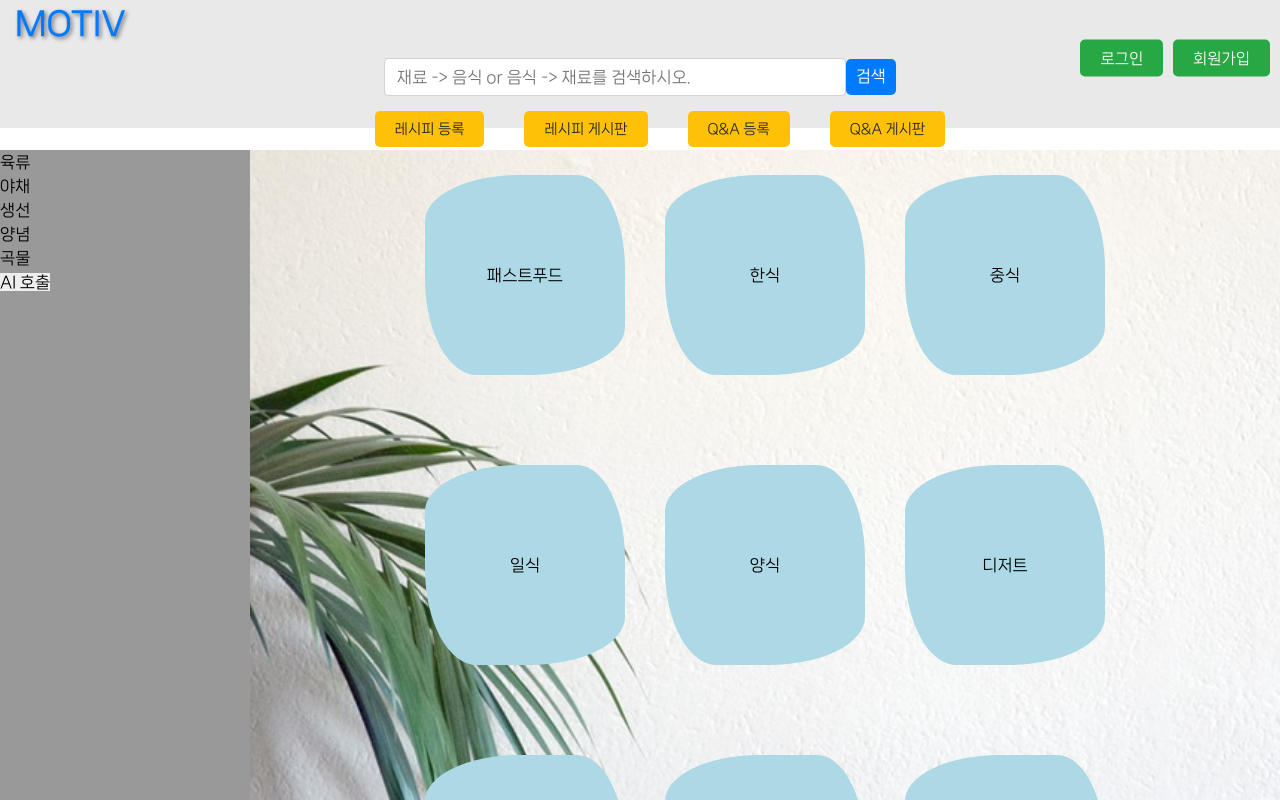
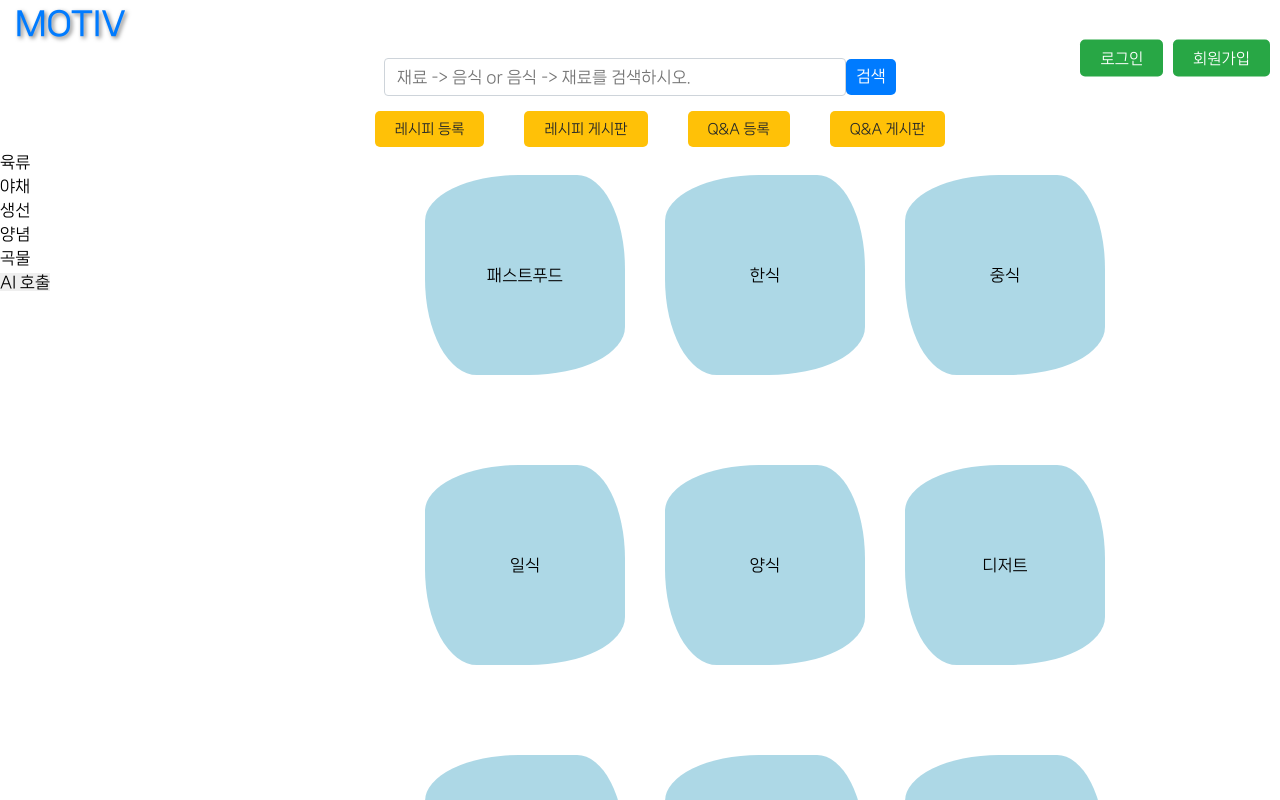
Before and after one commit to sleepyMS/Ai-Smart-Cook, a React (Create React App) app: page / in a window 1280 px wide. Shown: the top 800 px of the page. Built offline with nearby package versions, Linux system fonts and the light colour scheme.

Commit message:
배경 삭제

```diff
--- a/src/assets/scss/setting/_vars.scss
+++ b/src/assets/scss/setting/_vars.scss
@@ -10,7 +10,7 @@
   --black500: #000;
 
   --white: #fff;
-  --white100: #fff;
+  --white100: #c41d1d;
   --white200: #fff;
   --white300: #fff;
   --white400: #fff;
--- a/src/components/Header/Header.css
+++ b/src/components/Header/Header.css
@@ -125,5 +125,5 @@
   width: 100%;
   height: 16%;
   z-index: 9000;
-  background-color: #e9e9e9;
+  /* background-color: #e9e9e9; */
 }
--- a/src/components/Nav/Nav.css
+++ b/src/components/Nav/Nav.css
@@ -4,6 +4,6 @@
   width: 250px;
   height: 100%;
   z-index: 8000;
-  background-color: #999;
+  /* background-color: #999; */
   overflow-y: auto; /* 세로 스크롤 추가 */
 }
--- a/src/components/section/Section.css
+++ b/src/components/section/Section.css
@@ -2,8 +2,7 @@
   max-width: 2000px;
   min-height: 100vh;
   margin: 150px 0 0 250px; /* 수정된 부분: 왼쪽 여백 추가 */
-  background-color: #333;
-  background-image: url(../../../public/MainPagePic4.jpg);
+  /* background-color: #333; */
   background-size: cover; /* 배경 이미지를 컨테이너에 맞게 조절 */
   background-position: center; /* 배경 이미지를 가운데 정렬 */
   background-repeat: no-repeat;
--- a/src/내가만든css/Nav.module.css
+++ b/src/내가만든css/Nav.module.css
@@ -4,7 +4,7 @@
   width: 250px;
   height: 100%;
   z-index: 9000;
-  background-color: #999;
+  /* background-color: #999; */
 }
 
 .item-container {
```
Also changed, not shown: public/MainPagePic4.jpg (deleted), public/cooking.avif (added).
